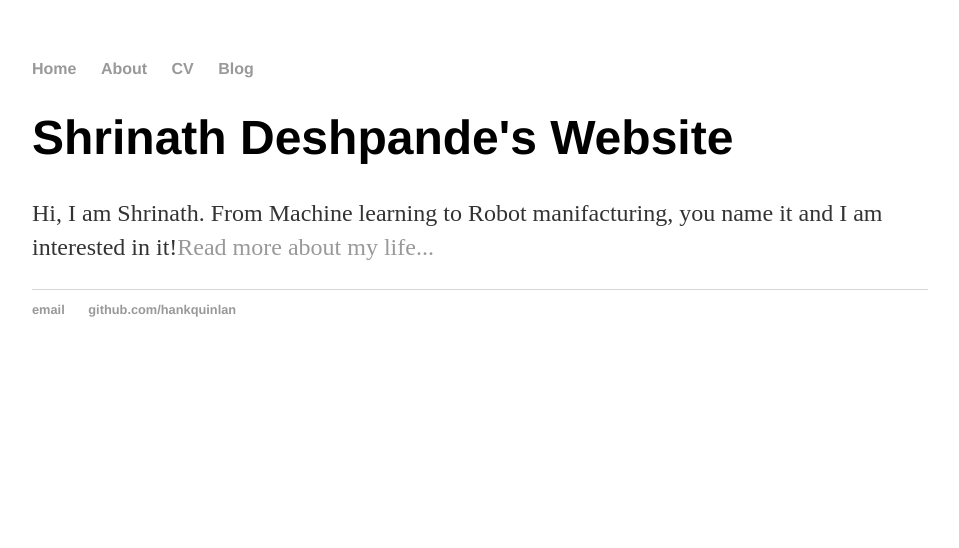
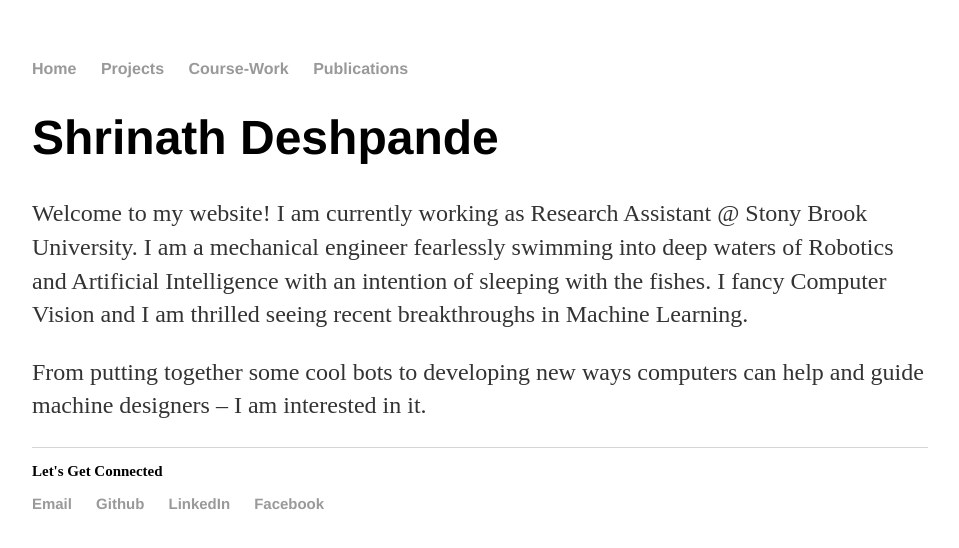
Before and after one commit to deshpandeshrinath/deshpandeshrinath.github.io, a Jekyll site: the page built from index.md, in a window 1280 px wide. Shown: the top 548 px of the page, without its empty margins (160-1119 px from the left). Built offline with Jekyll 4.4.1, drawn with Linux system fonts in a browser that asks for light colours.

Commit message:
First Version

```diff
--- a/_layouts/default.html
+++ b/_layouts/default.html
@@ -9,9 +9,12 @@
       <nav>
           <ul>
               <li><a href="/">Home</a></li>
-              <li><a href="/about">About</a></li>
-              <li><a href="/cv">CV</a></li>
-              <li><a href="/blog">Blog</a></li>
+              <li><a href="/projects">Projects</a></li>
+              <li><a href="/coursework">Course-Work</a></li>
+              <li><a href="/publications">Publications</a></li>
+              <!--
+                <li><a href="/blog">Blog</a></li>
+              -->
           </ul>
       </nav>
       <div class="container">
@@ -20,9 +23,12 @@
 
       </div><!-- /.container -->
       <footer>
+              <h3>Let's Get Connected<h3>
           <ul>
-              <li><a href="mailto:hankquinlanhub@gmail.com">email</a></li>
-              <li><a href="https://github.com/hankquinlan">github.com/hankquinlan</a></li>
+              <li><a href="mailto:deshpandeshrinath@gmail.com">Email</a></li>
+              <li><a href="https://github.com/deshpandeshrinath">Github</a></li>
+              <li><a href="https://github.com/deshpandeshrinath">LinkedIn</a></li>
+              <li><a href="https://github.com/deshpandeshrinath">Facebook</a></li>
         </ul>
       </footer>
     </body>
--- a/index.html
+++ /dev/null
@@ -1,8 +0,0 @@
----
-layout: default
-title: Shrinath Deshpande
----
-<div class="blurb">
-  <h1>Shrinath Deshpande's Website</h1>
-  <p>Hi, I am Shrinath. From Machine learning to Robot manifacturing, you name it and I am interested in it!<a href="/about">Read more about my life...</a></p>
-</div><!-- /.blurb -->
--- /dev/null
+++ b/index.md
@@ -0,0 +1,12 @@
+---
+layout: default
+title: Shrinath Deshpande
+---
+
+# Shrinath Deshpande
+
+Welcome to my website! I am currently working as Research Assistant @ Stony Brook University.
+I am a mechanical engineer fearlessly swimming into deep waters of Robotics and Artificial Intelligence with an intention of sleeping with the fishes.
+I fancy Computer Vision and I am thrilled seeing recent breakthroughs in Machine Learning.
+
+From putting together some cool bots to developing new ways computers can help and guide machine designers -- I am interested in it.
```
Also changed, not shown: coursework/index.md (added, +21 -0 lines), projects/index.md (added, +19 -0 lines), publications/index.md (added, +16 -0 lines).
